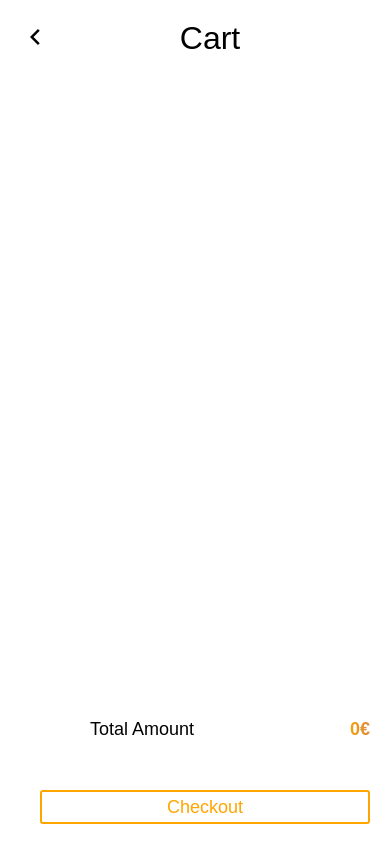
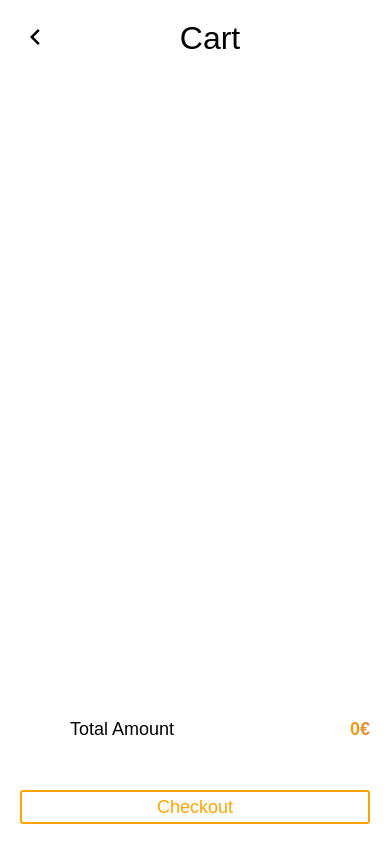
Before and after one commit to ayonsky/my-checkout, a React (Create React App) app: page /cart in a window 390 px wide. Built offline with nearby package versions, Linux system fonts and the light colour scheme.

Commit message:
- Minor layout fixes.

```diff
--- a/src/views/Cart/Cart.jsx
+++ b/src/views/Cart/Cart.jsx
@@ -1,4 +1,5 @@
 import React, { useEffect, useState } from "react";
+import { useMediaQuery } from "react-responsive";
 import { Button } from "../../App.style";
 import CartRow from "../../components/CartRow/CartRow";
 import withHeader from "../../hocs/withHeader";
@@ -15,6 +16,7 @@ import {
 function Cart() {
   const [amount, setAmount] = useState(0);
   const { cart = [], products, removeProduct } = useProducts();
+  const isMobile = useMediaQuery({ query: `(max-width: 760px)` });
 
   useEffect(() => {
     const cartInstance = [...cart];
@@ -32,8 +34,8 @@ function Cart() {
   }, [products, cart, removeProduct]);
 
   return (
-    <CartContainer>
-      <CartRowsContainer>
+    <CartContainer isMobile={isMobile}>
+      <CartRowsContainer isMobile={isMobile}>
         {cart.map((product) => (
           <CartRow key={`${product.id}`} data={product} />
         ))}
--- a/src/views/Cart/Cart.style.js
+++ b/src/views/Cart/Cart.style.js
@@ -5,13 +5,16 @@ export const CartContainer = styled.div`
   flex-flow: column;
   height: 100vh;
   overflow-y: auto;
-  padding-left: 20px;
   min-width: 370px;
+
+  ${({ isMobile }) => !isMobile && `padding-left: 20px`};
 `;
 
 export const CartRowsContainer = styled.div`
   flex: 1;
   overflow-y: auto;
+
+  ${({ isMobile }) => isMobile && `padding: 10px`};
 `;
 
 export const CartFooter = styled.div`
--- a/src/views/ProductList/ProductList.jsx
+++ b/src/views/ProductList/ProductList.jsx
@@ -33,7 +33,10 @@ function ProductList() {
 
   const handleScroll = (event) => {
     const element = event.target;
-    if (element.scrollHeight - element.scrollTop === element.clientHeight) {
+    if (
+      !toggle &&
+      element.scrollHeight - element.scrollTop === element.clientHeight
+    ) {
       getMoreProducts(page);
       setPage(page + 1);
     }
@@ -54,7 +57,7 @@ function ProductList() {
         />
       </ToggleSwitchWrapper>
       <ProductListWrapper isMobile={isMobile} onScroll={handleScroll}>
-        <ProductListFlexDiv>
+        <ProductListFlexDiv isMobile={isMobile}>
           {products.map((product) => (
             <Item key={product.id} item={product} />
           ))}
--- a/src/views/ProductList/ProductList.style.js
+++ b/src/views/ProductList/ProductList.style.js
@@ -19,7 +19,8 @@ export const ProductListFlexDiv = styled.div`
   display: flex;
   align-items: flex-start;
   flex-wrap: wrap;
-  gap: 25px;
+  gap: ${({ isMobile }) => (isMobile ? `8px` : `25px`)};
+  justify-content: center;
 `;
 
 export const ToggleSwitchWrapper = styled.div`
```
